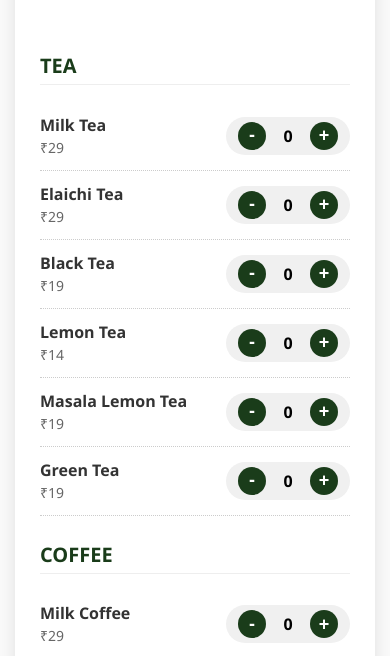
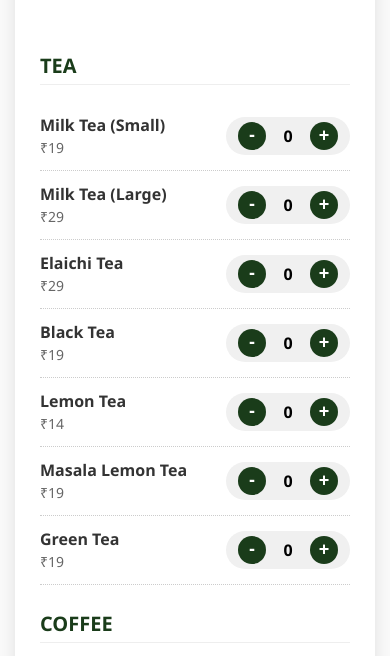
Before and after one commit to abhaybasfore65-arch/Cafe-Indica-, a plain HTML site: page index.html in a window 390 px wide. Shown: the part 153-809 px from the top of the page. Drawn offline with Linux system fonts and the light colour scheme.

Commit message:
Update index.html

```diff
--- a/index.html
+++ b/index.html
@@ -164,7 +164,7 @@
         </div>
     </div>
 
-    <div style="text-align: center; margin-top: 30px; font-weight: bold; color: var(--primary-green);">
+    <div style="text-align: center; margin-top: 30px; font-weight: bold; color: var(--primary-green); background: #fef9e7; padding: 10px; border-radius: 10px;">
         Extra Cheese: ₹20
     </div>
 </div>
@@ -179,7 +179,8 @@
 <script>
     const menuData = {
         tea: [
-            {n: "Milk Tea", p: 29}, {n: "Elaichi Tea", p: 29}, {n: "Black Tea", p: 19},
+            {n: "Milk Tea (Small)", p: 19}, {n: "Milk Tea (Large)", p: 29},
+            {n: "Elaichi Tea", p: 29}, {n: "Black Tea", p: 19},
             {n: "Lemon Tea", p: 14}, {n: "Masala Lemon Tea", p: 19}, {n: "Green Tea", p: 19}
         ],
         coffee: [
@@ -190,12 +191,14 @@
             {n: "High Protein Veg Salad", p: 59}, {n: "High Protein Chicken Salad", p: 129}
         ],
         sandwich: [
-            {n: "Veg Sandwich", p: 69}, {n: "Corn Sandwich", p: 79}, {n: "Veg Cheese Sandwich", p: 89},
-            {n: "Chicken Sandwich", p: 89}, {n: "Chicken Cheese Sandwich", p: 109}
+            {n: "Veg Sandwich", p: 69}, {n: "Corn Sandwich", p: 79},
+            {n: "Veg Cheese Sandwich", p: 89}, {n: "Chicken Sandwich", p: 89},
+            {n: "Chicken Cheese Sandwich", p: 109}
         ],
         burger: [
-            {n: "Veg Burger", p: 59}, {n: "Chicken Burger", p: 79}, {n: "Veg Cheese Burger", p: 79},
-            {n: "Chicken Cheese Burger", p: 99}, {n: "Grilled Chicken Burger", p: 99}
+            {n: "Veg Burger", p: 59}, {n: "Chicken Burger", p: 79},
+            {n: "Veg Cheese Burger", p: 79}, {n: "Chicken Cheese Burger", p: 99},
+            {n: "Grilled Chicken Burger", p: 99}
         ],
         pasta: [
             {n: "White Sause Pasta", p: 99}, {n: "Red Tomato Pasta", p: 99}, {n: "Chicken Pasta", p: 139}
@@ -205,7 +208,7 @@
         ],
         snacks: [
             {n: "French Fries (M)", p: 59}, {n: "French Fries (L)", p: 79},
-            {n: "Peri Peri Fries (M)", p: 69}, {n: "Peri Peri Fries (L)", p: 89},
+            {n: "Peri Peri French Fries (M)", p: 69}, {n: "Peri Peri French Fries (L)", p: 89},
             {n: "Fish Finger (5ps)", p: 119}, {n: "Chicken Finger (5ps)", p: 129},
             {n: "Chicken Nugget (5ps)", p: 79}, {n: "Chicken Cheese Ball", p: 79}
         ],
@@ -214,9 +217,9 @@
             {n: "Kacha Mango Mojito", p: 69}, {n: "Green Apple", p: 69}
         ],
         combo: [
-            {n: "Combo 1 (Fries+Burger+Drink)", p: 149},
-            {n: "Combo 2 (Fries+Veg Burger+Sandwich)", p: 167},
-            {n: "Combo 3 (2 Chk Sandwich + 5 Fish Finger)", p: 269}
+            {n: "Combo: Fries(M)+Chicken Burger+Drink", p: 149},
+            {n: "Combo: Fries(M)+Veg Burger+Veg Sandwich", p: 167},
+            {n: "Combo: (2)Chicken Sandwich+Fish Finger(5ps)", p: 269}
         ]
     };
 
@@ -226,6 +229,7 @@
         for (let cat in menuData) {
             const container = document.getElementById(`${cat}-items`);
             menuData[cat].forEach(item => {
+                const safeId = item.n.replace(/[^a-zA-Z0-9]/g, '');
                 const div = document.createElement('div');
                 div.className = 'menu-item';
                 div.innerHTML = `
@@ -234,9 +238,9 @@
                         <span class="item-price">₹${item.p}</span>
                     </div>
                     <div class="controls">
-                        <button class="btn-qty" onclick="updateQty('${item.n}', ${item.p}, -1)">-</button>
-                        <span class="qty-val" id="qty-${item.n.replace(/\s+/g, '')}">0</span>
-                        <button class="btn-qty" onclick="updateQty('${item.n}', ${item.p}, 1)">+</button>
+                        <button class="btn-qty" onclick="updateQty('${item.n}', ${item.p}, -1, '${safeId}')">-</button>
+                        <span class="qty-val" id="qty-${safeId}">0</span>
+                        <button class="btn-qty" onclick="updateQty('${item.n}', ${item.p}, 1, '${safeId}')">+</button>
                     </div>
                 `;
                 container.appendChild(div);
@@ -244,12 +248,12 @@
         }
     }
 
-    function updateQty(name, price, change) {
+    function updateQty(name, price, change, id) {
         if (!cart[name]) cart[name] = { qty: 0, price: price };
         cart[name].qty += change;
         if (cart[name].qty < 0) cart[name].qty = 0;
 
-        document.getElementById(`qty-${name.replace(/\s+/g, '')}`).innerText = cart[name].qty;
+        document.getElementById(`qty-${id}`).innerText = cart[name].qty;
         updateCartBar();
     }
 
```
